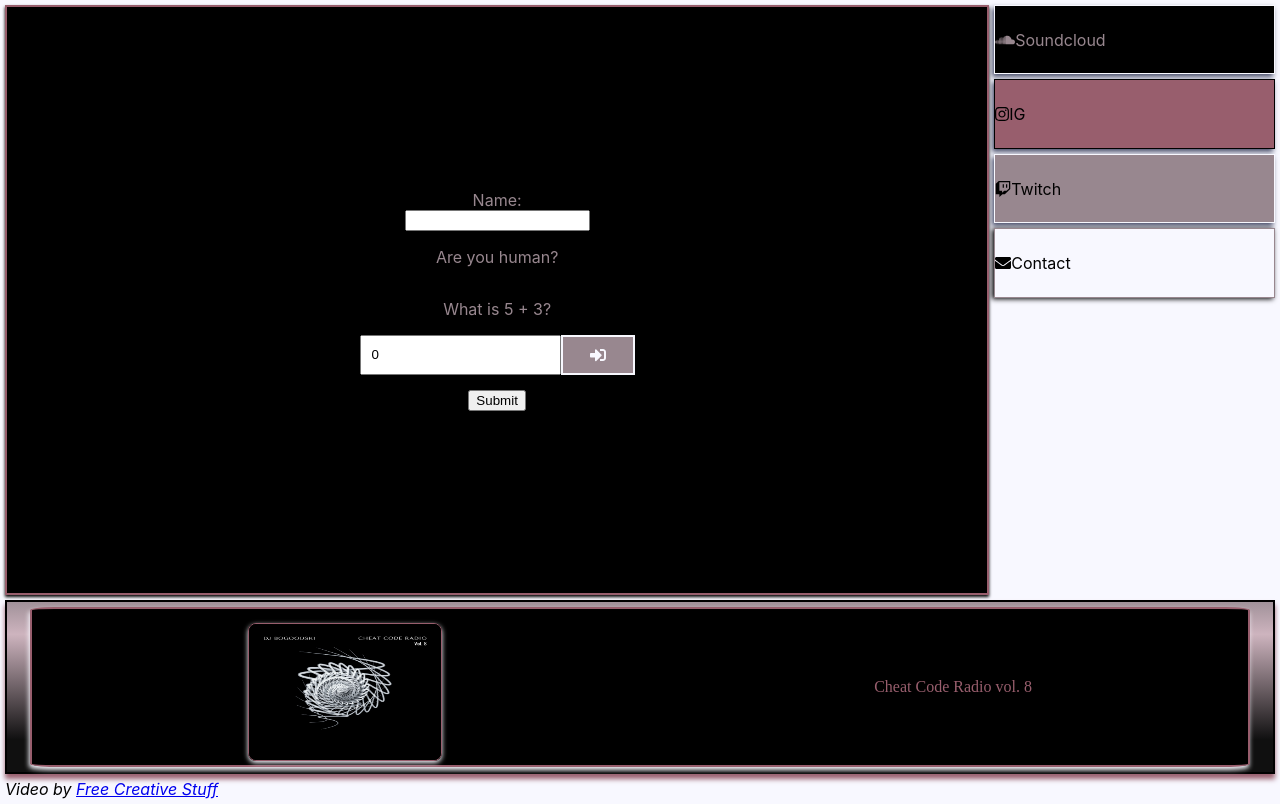
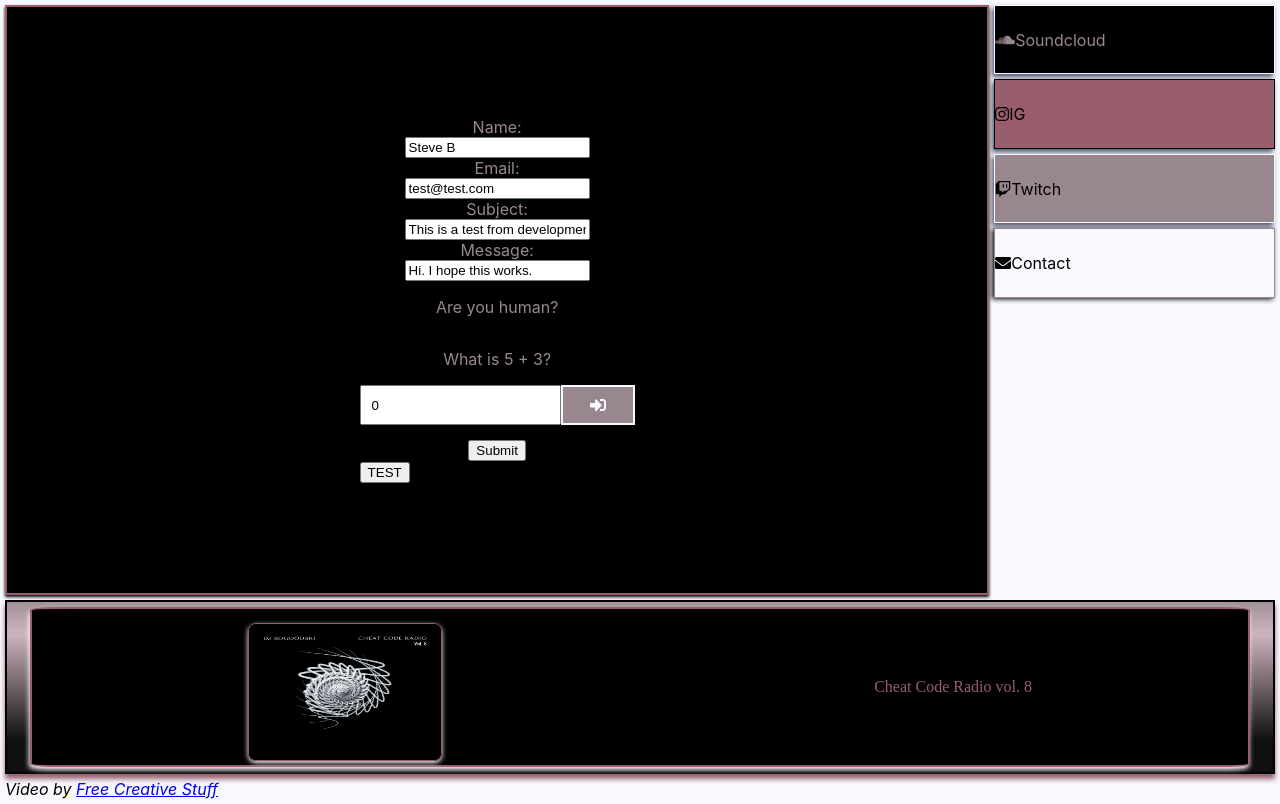
Before and after one commit to sbogucki12/djbogoodski, a React (Create React App) app: page / in a window 1280 px wide. Both pictures are taken after a click on the element "Contact". Built offline with nearby package versions, Linux system fonts and the light colour scheme; a web font is replaced by a local one.

Commit message:
wiring up contact form

```diff
--- a/src/contact/Contact.jsx
+++ b/src/contact/Contact.jsx
@@ -1,18 +1,20 @@
 import { useState } from 'react';
 import Captcha from './Captcha';
 import './contact.css';
+import http from '../utility/http';
 
 const Contact = () => {
 	const [formData, setFormData] = useState({
-		name: '',
-		email: '',
-		subject: '',
-		message: '',
+		subject: 'This is a test from development - local host',
+		content: 'Hi. I hope this works.',
+		customerName: 'Steve B',
+		customerEmail: 'test@test.com',
+		dateStamp: '09 July2021 08:57',
 	});
 	const [isCaptchaValid, setIsCaptchaValid] = useState(false);
 
 	const handleSubmit = (e) => {
-        e.preventDefault();
+		e.preventDefault();
 		console.log(isCaptchaValid);
 	};
 
@@ -23,16 +25,52 @@ const Contact = () => {
 		});
 	};
 
+	const handleClick = () => {
+		http(
+			'https://djbogoodskiapi.azurewebsites.net/api/SendGrid1?code=' + process.env.REACT_APP_SENDGRID_KEY,
+			'POST',
+			{
+				subject: formData.subject,
+				content: formData.content,
+				customerName: formData.customerName,
+				customerEmail: formData.customerEmail,
+			}
+		).then((data) => console.log(data));
+	};
+
 	return (
 		<div className="contactContainer">
 			<form onSubmit={handleSubmit} className="centerAlign">
 				<label className="centerAlign">
 					Name:
-					<input type="text" value={formData.name} name="name" onChange={(e) => handleChange(e)} />
+					<input
+						type="text"
+						value={formData.customerName}
+						name="customerName"
+						onChange={(e) => handleChange(e)}
+					/>
+				</label>
+				<label className="centerAlign">
+					Email:
+					<input
+						type="email"
+						value={formData.customerEmail}
+						name="customerEmail"
+						onChange={(e) => handleChange(e)}
+					/>
+				</label>
+				<label className="centerAlign">
+					Subject:
+					<input type="text" value={formData.subject} name="subject" onChange={(e) => handleChange(e)} />
+				</label>
+				<label className="centerAlign">
+					Message:
+					<input type="text" value={formData.content} name="content" onChange={(e) => handleChange(e)} />
 				</label>
 				<Captcha isCaptchaValid={isCaptchaValid} setIsCaptchaValid={setIsCaptchaValid} />
 				<input type="submit" value="Submit" />
 			</form>
+			<button onClick={() => handleClick()}>TEST</button>
 		</div>
 	);
 };
--- a/src/highlight/Highlight.jsx
+++ b/src/highlight/Highlight.jsx
@@ -1,6 +1,5 @@
 import highlightData from './cheatcodevol8.json';
 import './highlight.css';
-import http from '../utility/http';
 
 const Highlight = () => {
 	const tracks = highlightData.tracks.map((track) => (
@@ -9,23 +8,19 @@ const Highlight = () => {
 		</li>
 	));
 
-	const handleClick = () => {
-		http('https://djbogoodskiapi.azurewebsites.net/api/SendGrid1?code=' + process.env.REACT_APP_SENDGRID_KEY, 'POST', {
-			"subject": "This is from development.",
-			"content": "Proin hendrerit aliquet neque, sit amet tempor urna ultrices sit amet. Vivamus scelerisque eros dui, et sagittis massa rhoncus ac. Nulla maximus risus rhoncus vestibulum lobortis. Fusce cursus justo quis diam ullamcorper porttitor. Donec non porta augue, nec vestibulum libero. Vivamus finibus, lectus et pretium tempus, arcu augue lacinia ex, cursus vestibulum dolor velit vel mauris. Integer rhoncus lacinia sollicitudin. Aenean auctor sapien vel euismod molestie. Morbi velit velit, faucibus in ante id, pretium molestie odio. Sed ultricies eros varius arcu euismod mattis. Vestibulum ante ipsum primis in faucibus orci luctus et ultrices posuere cubilia curae; Mauris quis justo sit amet est consectetur aliquet. Quisque bibendum pellentesque turpis, sed porta diam bibendum non. Nullam eget rhoncus diam.",
-			"customerName": "Steve B.",
-			"customerEmail": "email@email.com"
-		  } ).then(data => console.log(data))
-	}
 	return (
 		<div className="highlightContainer">
 			<h1>{highlightData.title}</h1>
-			<img src={highlightData.image} style={{ width: 250, height: '70%', borderRadius: 8 }} className="highlightImage" alt="Cheat Code volume 8"/>
+			<img
+				src={highlightData.image}
+				style={{ width: 250, height: '70%', borderRadius: 8 }}
+				className="highlightImage"
+				alt="Cheat Code volume 8"
+			/>
 			<p>
 				<a href={highlightData.link}>Listen Now!</a>
 			</p>
 			<ul>{tracks}</ul>
-			<button onClick={() => handleClick()}>TEST</button>
 		</div>
 	);
 };
```
